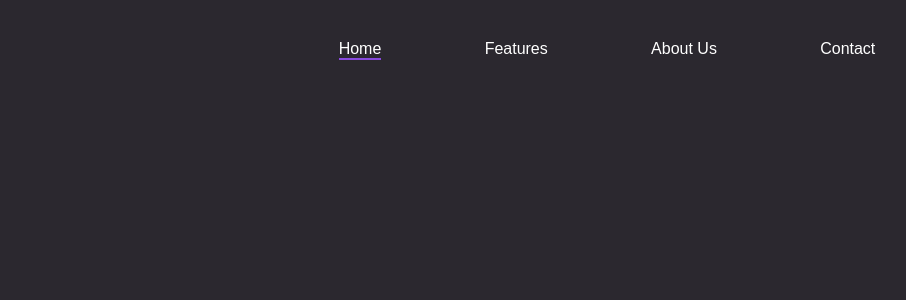
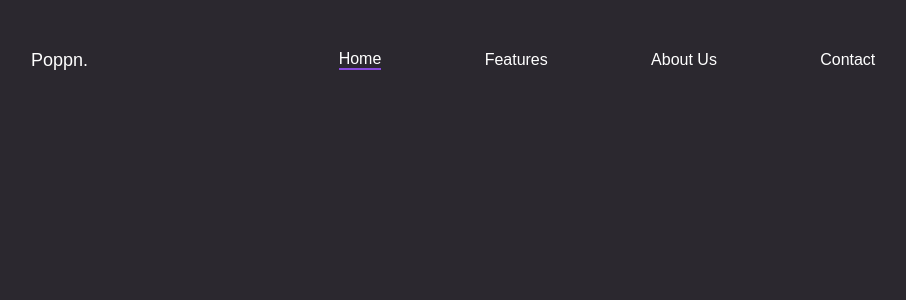
Before and after one commit to coopterrones/poppn-web, a React (Create React App) app: page / in a window 1280 px wide. Shown: the top 300 px of the page, without its empty margins (33-939 px from the left). Built offline with nearby package versions, Linux system fonts and the light colour scheme.

Commit message:
New divs to accomodate for the logo link creation

```diff
--- a/src/Components/Nav/Nav.scss
+++ b/src/Components/Nav/Nav.scss
@@ -1,9 +1,29 @@
 .nav-container {
   display: flex;
   flex-direction: row;
+  align-items: center;
+  width: 100vw;
+  justify-content: center;
+}
+
+.logo-nav-container {
+  display: flex;
+  flex-direction: row;
+  align-items: center;
+  position: absolute;
+  left: 5vw;
+  height: 10vh;
+  margin-top: 2.5vh;
+  font-size: large;
+}
+
+.nav-links-container {
+  display: flex;
+  flex-direction: row;
   justify-content: space-around;
+  align-items: center;
   height: 10vh;
-  margin-top: 5vh;
+  margin-top: 2.5vh;
   width: 50vw;
 }
 
--- a/src/Components/Nav/index.js
+++ b/src/Components/Nav/index.js
@@ -1,10 +1,15 @@
 import React from "react";
 import { NavLink } from "react-router-dom";
 import "./Nav.scss";
+import Logo from "../Logo/index";
 
 const Nav = () => {
   return (
     <section className="nav-container">
+      <div className="logo-nav-container">
+        <Logo />
+      </div>
+      <div className="nav-links-container">
         <NavLink
           exact
           to="/"
@@ -33,6 +38,7 @@ const Nav = () => {
           activeClassName="nav-item-link-active">
           Contact
         </NavLink>
+      </div>
     </section>
   );
 };
```
Lines whose indentation alone changed are shown as unchanged.
